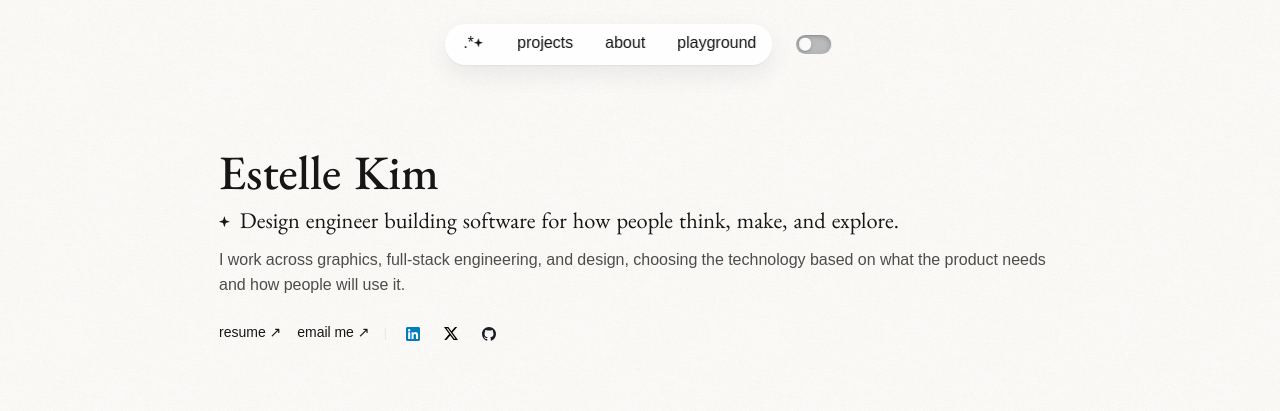
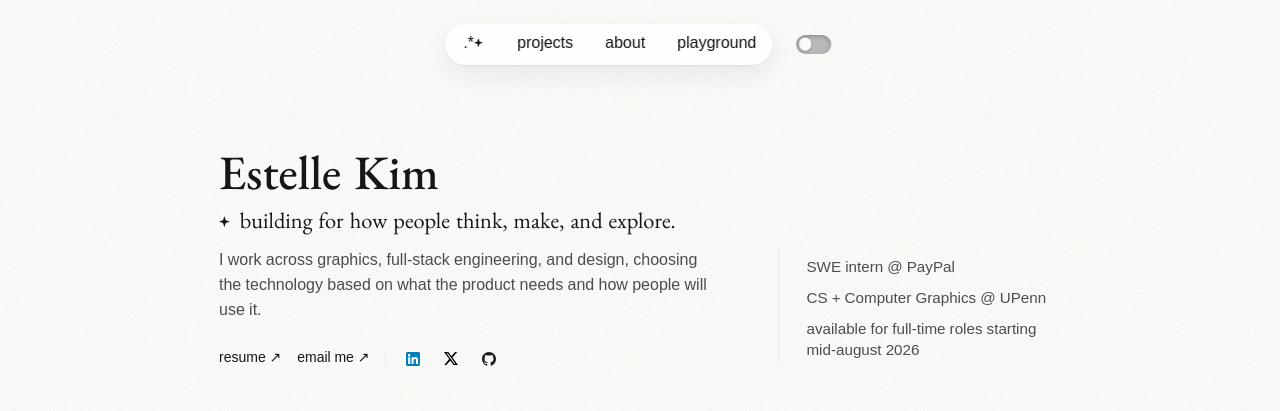
Before and after one commit to kimestelle/my-portfolio, a Next.js app: page / in a window 1280 px wide. Shown: the top 411 px of the page. Built offline with nearby package versions, Linux system fonts and the light colour scheme; a web font is replaced by a local one.

Commit message:
test(deployment): pushing some edits

```diff
--- a/src/app/components/Cover.tsx
+++ b/src/app/components/Cover.tsx
@@ -2,12 +2,14 @@
 
 import Image from 'next/image';
 import { ShimmerText } from '../design-deets/text-shimmer/TextShimmer';
+import { StatusMarginNote } from './StatusMarginNote';
 import { CursorTooltip } from './Tooltip';
 
 export default function Cover() {
   return (
     <div className="relative w-full pb-16 pt-6 md:pb-16 md:pt-10">
-      <header className="w-full">
+      <header className="grid w-full gap-10 md:grid-cols-[minmax(0,1.33fr)_minmax(15rem,0.72fr)] md:items-end md:gap-14">
+        <div className="w-full">
           <ShimmerText as="h1" className="type-identity">
             Estelle Kim
           </ShimmerText>
@@ -15,15 +17,14 @@ export default function Cover() {
           <div className="star-line-north mt-2">
             <span className="star-glyph-north" aria-hidden="true">✦</span>
             <ShimmerText as="h2" className="star-copy-north">
-            Design engineer building software for how people think, make, and
-            explore.
+              building for how people think, make, and explore.
             </ShimmerText>
           </div>
 
           <p className="mt-3 text-[color:var(--text-secondary)]">
-          I work across graphics, full-stack engineering, and design, choosing
-          the technology based on what the product needs and how people will
-          use it.
+            I work across graphics, full-stack engineering, and design,
+            choosing the technology based on what the product needs and how
+            people will use it.
           </p>
 
           <div className="mt-6 flex flex-wrap items-center gap-x-4 gap-y-2">
@@ -99,6 +100,9 @@ export default function Cover() {
               </a>
             </CursorTooltip>
           </div>
+        </div>
+
+        <StatusMarginNote />
       </header>
     </div>
   );
--- a/src/app/components/ProjectHTML.tsx
+++ b/src/app/components/ProjectHTML.tsx
@@ -38,6 +38,7 @@ export default function ProjectHTML() {
             <Link
               key={project.id}
               href={`/projects#${project.id}`}
+              scroll={false}
               className="group block"
             >
               <article>
--- /dev/null
+++ b/src/app/components/StatusMarginNote.tsx
@@ -0,0 +1,68 @@
+'use client';
+
+import { motion, useReducedMotion } from 'framer-motion';
+
+const STATUS_ITEMS = [
+  'SWE intern @ PayPal',
+  'CS + Computer Graphics @ UPenn',
+  'available for full-time roles starting mid-august 2026',
+];
+
+const containerVariants = {
+  hidden: {},
+  visible: {
+    transition: {
+      delayChildren: 0.16,
+      staggerChildren: 0.11,
+    },
+  },
+};
+
+const itemVariants = {
+  hidden: {
+    opacity: 0,
+    y: 6,
+    filter: 'blur(4px)',
+  },
+  visible: {
+    opacity: 1,
+    y: 0,
+    filter: 'blur(0px)',
+    transition: {
+      duration: 0.56,
+      ease: [0.22, 0.7, 0.25, 1] as const,
+    },
+  },
+};
+
+export function StatusMarginNote() {
+  const reducedMotion = useReducedMotion();
+
+  return (
+    <aside
+      aria-label="Current status"
+      className="border-t border-[color:var(--line-color)] pt-5 md:relative md:mb-1 md:border-t-0 md:pb-1 md:pl-7 md:pt-0 md:before:absolute md:before:bottom-1 md:before:left-0 md:before:top-1 md:before:w-px md:before:bg-[color:var(--line-color)]"
+    >
+      <motion.div
+        variants={containerVariants}
+        initial={reducedMotion ? false : 'hidden'}
+        animate="visible"
+      >
+        {/* <motion.p
+          variants={itemVariants}
+          className="type-meta text-[color:var(--text-meta)]"
+        >
+          currently
+        </motion.p> */}
+
+        <ul className="mt-3 flex flex-col gap-2.5 text-[0.95rem] leading-snug text-[color:var(--text-secondary)]">
+          {STATUS_ITEMS.map((item) => (
+            <motion.li key={item} variants={itemVariants}>
+              {item}
+            </motion.li>
+          ))}
+        </ul>
+      </motion.div>
+    </aside>
+  );
+}
--- a/src/app/projects/page.tsx
+++ b/src/app/projects/page.tsx
@@ -4,6 +4,7 @@ import Image from 'next/image';
 import {
   useCallback,
   useEffect,
+  useLayoutEffect,
   useRef,
   useState,
   type ReactNode,
@@ -27,6 +28,19 @@ const isMuxVideo = (url: string) => !url.includes('/') && !url.includes('.');
 const PROJECT_MOTION_EASE = 'cubic-bezier(0.22, 1, 0.36, 1)';
 const FULL_MEDIA_TRANSITION = `opacity 280ms ${PROJECT_MOTION_EASE}`;
 const VIEW_TRANSITION_EASE = [0.2, 0.72, 0.24, 1] as const;
+
+function setScrollPositionInstantly(top: number) {
+  const root = document.documentElement;
+  const body = document.body;
+  const rootBehavior = root.style.scrollBehavior;
+  const bodyBehavior = body.style.scrollBehavior;
+
+  root.style.scrollBehavior = 'auto';
+  body.style.scrollBehavior = 'auto';
+  window.scrollTo({ top, left: 0, behavior: 'auto' });
+  root.style.scrollBehavior = rootBehavior;
+  body.style.scrollBehavior = bodyBehavior;
+}
 
 type ProjectLayoutProps = {
   project: PortfolioProject;
@@ -444,15 +458,24 @@ export default function Projects() {
   const selectedProject =
     PORTFOLIO_PROJECTS.find((project) => project.id === expandedId) ?? null;
 
+  useLayoutEffect(() => {
+    const id = window.location.hash.slice(1);
+    const projectId = PORTFOLIO_PROJECTS.some((project) => project.id === id)
+      ? id
+      : null;
+    setExpandedId(projectId);
+    if (projectId) setScrollPositionInstantly(0);
+  }, []);
+
   useEffect(() => {
     const openFromHash = () => {
       const id = window.location.hash.slice(1);
-      setExpandedId(
-        PORTFOLIO_PROJECTS.some((project) => project.id === id) ? id : null,
-      );
+      const projectId = PORTFOLIO_PROJECTS.some((project) => project.id === id)
+        ? id
+        : null;
+      setExpandedId(projectId);
+      if (projectId) setScrollPositionInstantly(0);
     };
-
-    openFromHash();
     window.addEventListener('hashchange', openFromHash);
     return () => window.removeEventListener('hashchange', openFromHash);
   }, []);
@@ -491,10 +514,10 @@ export default function Projects() {
 
     if (transitionTarget === 'index') {
       setExpandedId(null);
-      window.scrollTo({ top: listScrollPosition.current });
+      setScrollPositionInstantly(listScrollPosition.current);
     } else {
+      setScrollPositionInstantly(0);
       setExpandedId(transitionTarget);
-      window.scrollTo({ top: 0 });
     }
     setTransitionTarget(null);
   }, [transitionTarget]);
```
Lines whose indentation alone changed are shown as unchanged.
